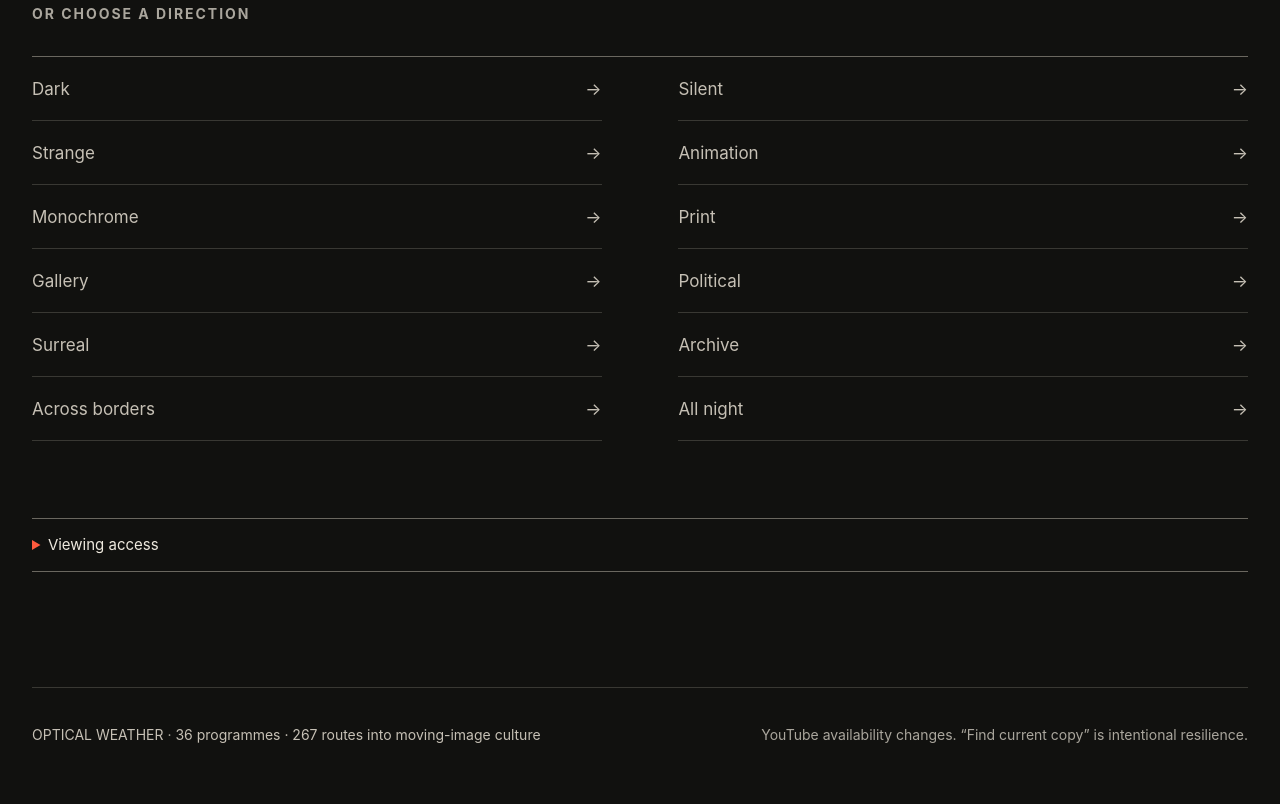
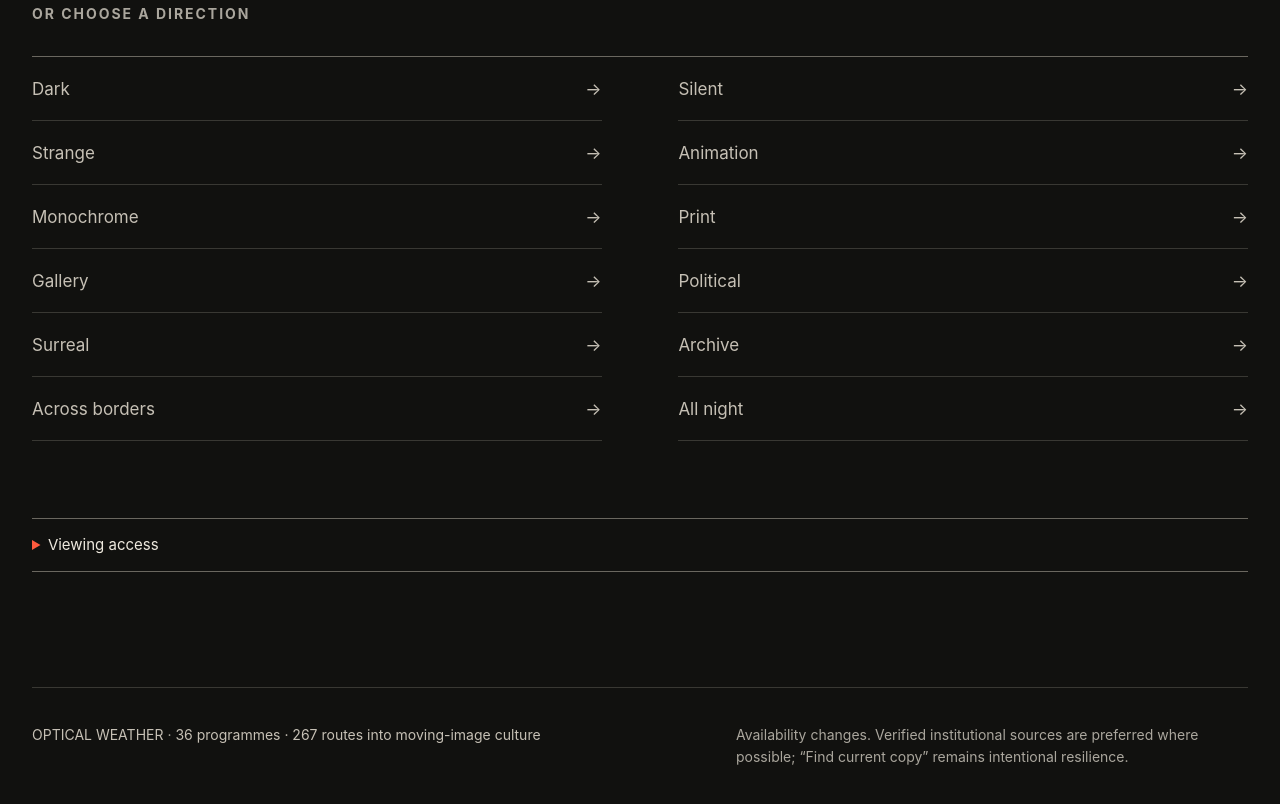
Before and after one commit to MusicOfScience/visual-brain-food, a website: page index.html in a window 1280 px wide. Shown: the part 1195-1999 px from the top of the page. Drawn offline with Linux system fonts and the light colour scheme.

Commit message:
Load v4.1 institutional source actions

```diff
--- a/index.html
+++ b/index.html
@@ -46,7 +46,7 @@
 
   <footer class="site-footer">
     <p><span>OPTICAL WEATHER</span> · <span id="collection-count">curated programmes and resilient routes into moving-image culture</span></p>
-    <p>YouTube availability changes. “Find current copy” is intentional resilience.</p>
+    <p>Availability changes. Verified institutional sources are preferred where possible; “Find current copy” remains intentional resilience.</p>
   </footer>
 
   <script src="data-ready.js" defer></script>
@@ -58,5 +58,6 @@
   <script src="content/curation.js" defer></script>
   <script src="content/registry.js" defer></script>
   <script src="app.js" defer></script>
+  <script src="content/source-actions.js" defer></script>
 </body>
 </html>
```
